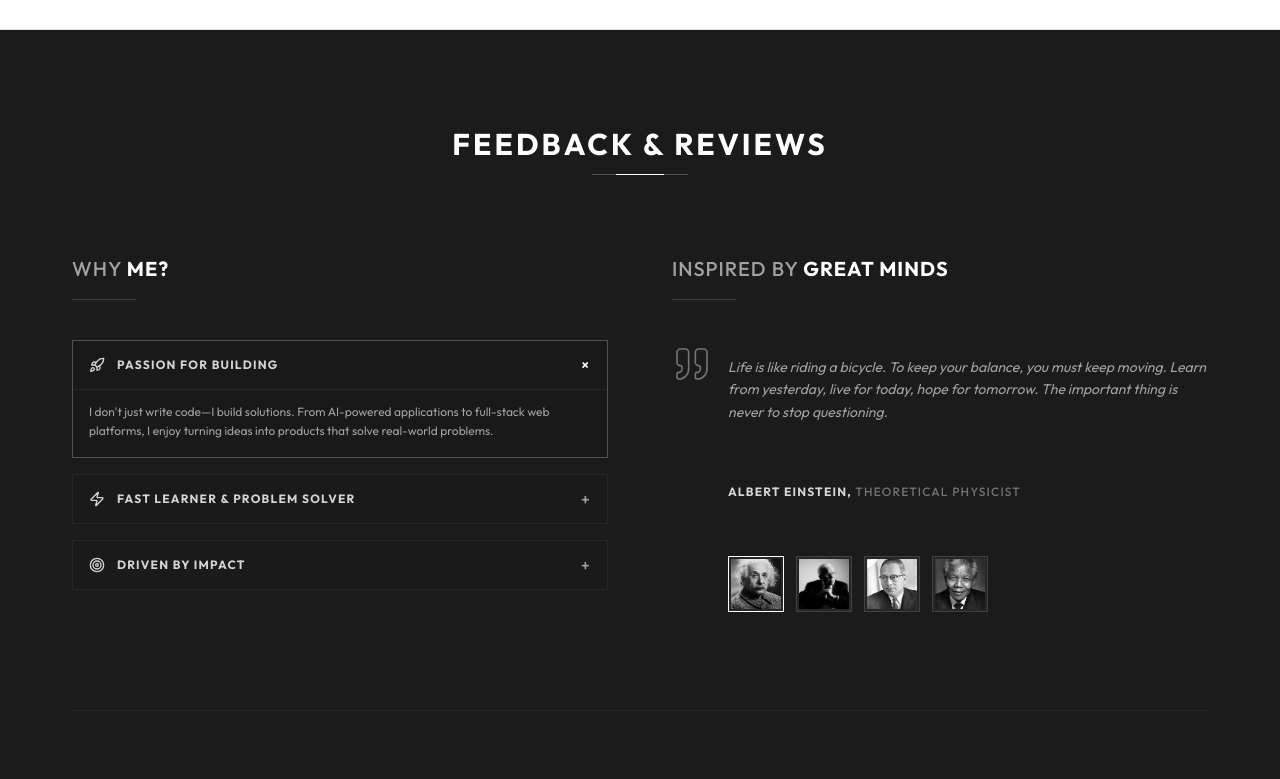
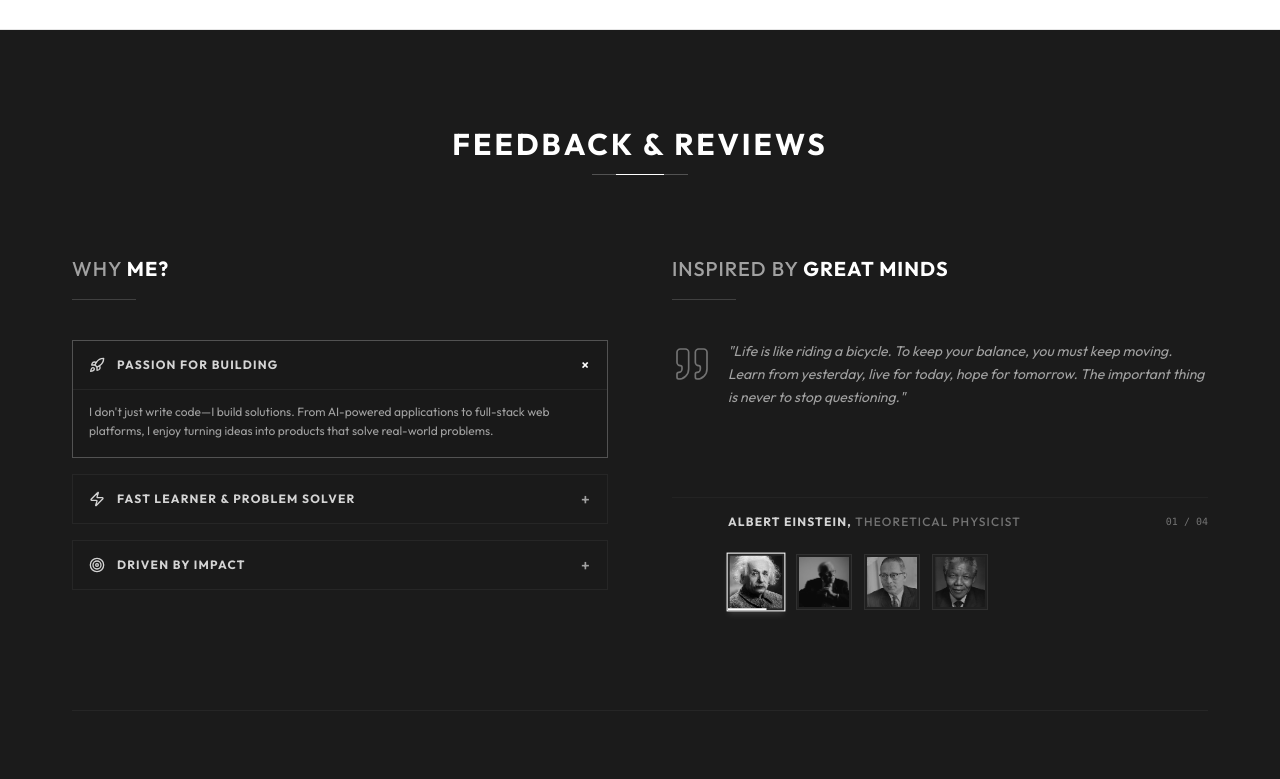
Before and after one commit to arunprasath1220/Arun-sPortfolio, a React (Vite) app: page / in a window 1280 px wide. Shown: the part 3640-4419 px from the top of the page. Built offline with nearby package versions, Linux system fonts and the light colour scheme.

Commit message:
adding animation to the INSPIRED BY GREAT MINDS contents

```diff
--- a/src/index.css
+++ b/src/index.css
@@ -63,6 +63,70 @@
 @keyframes scaleIn {
   from { transform: scale(0.95); opacity: 0; }
   to { transform: scale(1); opacity: 1; }
+}
+
+@keyframes cinematicQuoteIn {
+  0% {
+    opacity: 0;
+    filter: blur(8px);
+    transform: translateY(16px) scale(0.97) rotateX(-4deg);
+  }
+  60% {
+    opacity: 0.8;
+    filter: blur(1px);
+  }
+  100% {
+    opacity: 1;
+    filter: blur(0px);
+    transform: translateY(0) scale(1) rotateX(0deg);
+  }
+}
+
+@keyframes cinematicAuthorIn {
+  0% {
+    opacity: 0;
+    transform: translateY(8px);
+  }
+  100% {
+    opacity: 1;
+    transform: translateY(0);
+  }
+}
+
+@keyframes activePulse {
+  0%, 100% {
+    box-shadow: 0 0 0 1px rgba(255, 255, 255, 0.2), 0 0 12px rgba(255, 255, 255, 0.08);
+  }
+  50% {
+    box-shadow: 0 0 0 1px rgba(255, 255, 255, 0.7), 0 0 20px rgba(255, 255, 255, 0.2);
+  }
+}
+
+@keyframes timerProgress {
+  0% {
+    width: 0%;
+  }
+  100% {
+    width: 100%;
+  }
+}
+
+.animate-cinematic-quote {
+  animation: cinematicQuoteIn 0.7s cubic-bezier(0.22, 1, 0.36, 1) forwards;
+  perspective: 1000px;
+}
+
+.animate-cinematic-author {
+  animation: cinematicAuthorIn 0.7s cubic-bezier(0.22, 1, 0.36, 1) 0.15s forwards;
+  opacity: 0;
+}
+
+.animate-active-pulse {
+  animation: activePulse 3s infinite ease-in-out;
+}
+
+.animate-timer-progress {
+  animation: timerProgress 10s linear forwards;
 }
 
 @keyframes blink-card {
--- a/src/pages/Feedback/Feedback.jsx
+++ b/src/pages/Feedback/Feedback.jsx
@@ -1,4 +1,4 @@
-import React, { useState } from 'react';
+import React, { useState, useEffect } from 'react';
 import { Quote, Rocket, Zap, Target, Star, Briefcase, Award, MessageSquare } from 'lucide-react';
 import postcardImg1 from '../../assets/postcardimg1.jpg';
 import postcardImg2 from '../../assets/postcardimg2.jpg';
@@ -39,6 +39,15 @@ const Feedback = () => {
   ];
 
   const [activeIndex, setActiveIndex] = useState(0);
+
+  // Auto-advance testimonial and image selection every 10 seconds
+  useEffect(() => {
+    const timer = setInterval(() => {
+      setActiveIndex((prevIndex) => (prevIndex + 1) % feedbacks.length);
+    }, 10000);
+
+    return () => clearInterval(timer);
+  }, [activeIndex, feedbacks.length]);
 
   // Accordions list (Why Me?)
   const [openAccordion, setOpenAccordion] = useState(0);
@@ -175,7 +184,7 @@ const Feedback = () => {
             </div>
           </div>
 
-          {/* Right Column: Inspired by Great Minds */}
+          {/* Right Column: Inspired by Great Minds (Clean unboxed layout with fixed height) */}
           <div className="flex flex-col gap-6">
             <h3 className="font-sans text-xl font-medium text-neutral-400 tracking-wider">
               INSPIRED BY <span className="font-extrabold text-white">GREAT MINDS</span>
@@ -183,36 +192,51 @@ const Feedback = () => {
 
             <div className="w-16 h-[1px] bg-neutral-700 mt-[-8px] mb-4"></div>
 
-            {/* Testimonial card */}
-            <div className="flex gap-4 min-h-[180px] sm:min-h-[160px]">
+            {/* Testimonial area with fixed height to prevent layout shifting */}
+            <div className="h-[190px] flex flex-col justify-between w-full">
+              <div key={activeIndex} className="flex flex-col justify-between h-full w-full">
+                <div className="flex gap-4 items-start">
                   <div className="text-neutral-500 shrink-0 pt-1">
                     <Quote size={40} className="stroke-1" />
                   </div>
-              <div className="flex flex-col justify-between w-full">
-                <p className="text-neutral-400 text-sm leading-relaxed italic min-h-[100px] flex items-center">
-                  {feedbacks[activeIndex].text}
+                  <p className="text-neutral-400 text-sm leading-relaxed italic animate-cinematic-quote">
+                    "{feedbacks[activeIndex].text}"
                   </p>
-                <span className="text-neutral-300 text-xs font-bold tracking-widest uppercase mt-4">
+                </div>
+
+                <div className="flex items-center justify-between border-t border-neutral-800/80 pt-4 pl-14 animate-cinematic-author">
+                  <span className="text-neutral-300 text-xs font-bold tracking-widest uppercase">
                     {feedbacks[activeIndex].name}, <span className="font-medium text-neutral-500">{feedbacks[activeIndex].role}</span>
+                  </span>
+                  <span className="font-mono text-[10px] text-neutral-500">
+                    0{activeIndex + 1} / 0{feedbacks.length}
                   </span>
                 </div>
               </div>
+            </div>
 
-            {/* Square Clickable Avatars Grid row matching client list */}
-            <div className="flex gap-3 mt-8 pl-14">
+            {/* Square Clickable Avatars Grid row with auto-selection & 10s progress bar */}
+            <div className="flex gap-3 pl-14">
               {feedbacks.map((fb, idx) => (
                 <button
                   key={fb.id}
-                  className={`w-14 h-14 border p-0.5 cursor-pointer bg-neutral-800 transition-all duration-200 ${
-                    activeIndex === idx ? 'border-white' : 'border-neutral-700'
+                  className={`relative overflow-hidden w-14 h-14 border p-0.5 cursor-pointer bg-neutral-800 transition-all duration-300 ${
+                    activeIndex === idx
+                      ? 'border-white scale-105 shadow-md shadow-white/10'
+                      : 'border-neutral-700 opacity-60 hover:opacity-100'
                   }`}
                   onClick={() => setActiveIndex(idx)}
                 >
                   <img
                     src={fb.imageUrl}
                     alt={fb.name}
-                    className="w-full h-full object-cover grayscale"
+                    className={`w-full h-full object-cover transition-all duration-300 ${
+                      activeIndex === idx ? 'grayscale-0' : 'grayscale'
+                    }`}
                   />
+                  {activeIndex === idx && (
+                    <div className="absolute bottom-0 left-0 h-[2px] bg-white animate-timer-progress" />
+                  )}
                 </button>
               ))}
             </div>
```
Lines whose indentation alone changed are shown as unchanged.
